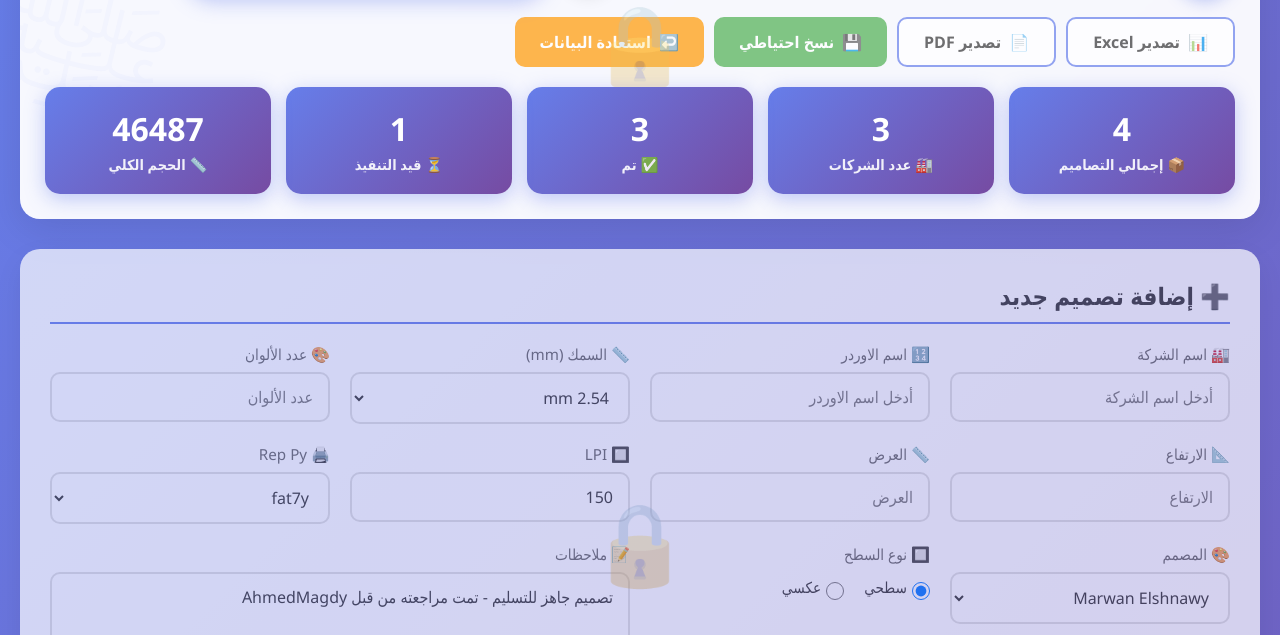
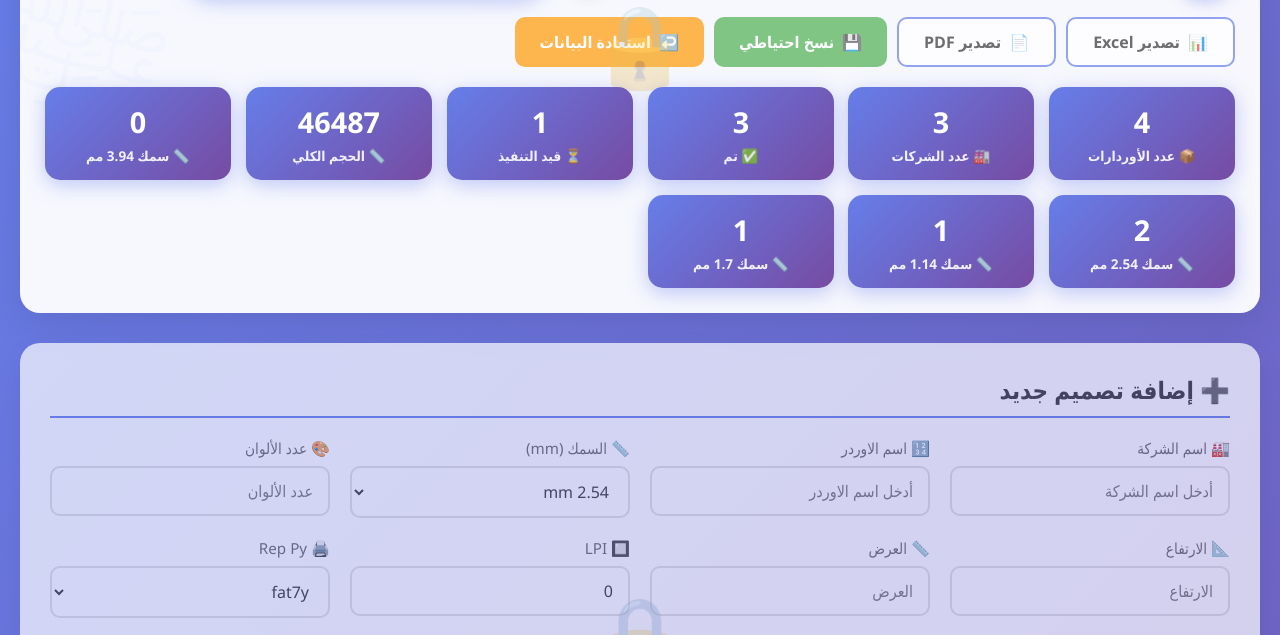
Before and after one commit to Ahmed-Magdy57/INCI-FLEX-EGYPT, a plain HTML site: page index.html in a window 1280 px wide. Shown: the part 108-743 px from the top of the page. Drawn offline with nearby package versions, Linux system fonts and the light colour scheme.

```diff
--- a/index.html
+++ b/index.html
@@ -257,7 +257,7 @@
 
         .stats-container {
             display: grid;
-            grid-template-columns: repeat(auto-fit, minmax(200px, 1fr));
+            grid-template-columns: repeat(auto-fit, minmax(180px, 1fr));
             gap: 15px;
             margin-top: 20px;
             position: relative;
@@ -267,7 +267,7 @@
         .stat-card {
             background: var(--stat-card-bg);
             color: white;
-            padding: 20px;
+            padding: 15px;
             border-radius: 15px;
             font-weight: bold;
             box-shadow: 0 5px 20px rgba(102, 126, 234, 0.4);
@@ -294,12 +294,12 @@
         }
 
         .stat-card .stat-number {
-            font-size: 2em;
+            font-size: 1.8em;
             margin-bottom: 5px;
         }
 
         .stat-card .stat-label {
-            font-size: 0.9em;
+            font-size: 0.85em;
             opacity: 0.9;
         }
 
@@ -1471,7 +1471,7 @@
                 <!-- حقل LPI الجديد -->
                 <div class="form-group">
                     <label>🔲 LPI</label>
-                    <input type="number" id="lpi" step="1" placeholder="مثال: 150" value="150">
+                    <input type="number" id="lpi" step="1" placeholder="مثال: 150" value="0">
                 </div>
                 <div class="form-group">
                     <label>🖨️ Rep Py</label>
@@ -1833,26 +1833,51 @@
 
         if (localStorage.getItem('theme') === 'dark') document.body.classList.add('dark-mode');
 
-        // تصدير Excel مع إضافة الرقم التسلسلي كأرقام متتالية 1، 2، 3، ...
+        // تحديث الإحصائيات - تم التعديل هنا
+        function updateStats() {
+            const totalOrders = tableData.length;
+            const totalCompanies = [...new Set(tableData.map(i => i.company))].length;
+            const doneCount = tableData.filter(i => i.cs === 'done').length;
+            const pendingCount = tableData.filter(i => i.cs === 'pending').length;
+            const totalSize = tableData.reduce((s, i) => s + parseFloat(i.fullSize || 0), 0).toFixed(0);
+
+            // إحصائيات السمك
+            const thickness394 = tableData.filter(i => i.thickness === '3.94').length;
+            const thickness254 = tableData.filter(i => i.thickness === '2.54').length;
+            const thickness114 = tableData.filter(i => i.thickness === '1.14').length;
+            const thickness17 = tableData.filter(i => i.thickness === '1.7').length;
+
+            statsContainer.innerHTML = `
+                <div class="stat-card"><div class="stat-number">${totalOrders}</div><div class="stat-label">📦 عدد الأوردارات</div></div>
+                <div class="stat-card"><div class="stat-number">${totalCompanies}</div><div class="stat-label">🏭 عدد الشركات</div></div>
+                <div class="stat-card"><div class="stat-number">${doneCount}</div><div class="stat-label">✅ تم</div></div>
+                <div class="stat-card"><div class="stat-number">${pendingCount}</div><div class="stat-label">⏳ قيد التنفيذ</div></div>
+                <div class="stat-card"><div class="stat-number">${totalSize}</div><div class="stat-label">📏 الحجم الكلي</div></div>
+                <div class="stat-card"><div class="stat-number">${thickness394}</div><div class="stat-label">📏 سمك 3.94 مم</div></div>
+                <div class="stat-card"><div class="stat-number">${thickness254}</div><div class="stat-label">📏 سمك 2.54 مم</div></div>
+                <div class="stat-card"><div class="stat-number">${thickness114}</div><div class="stat-label">📏 سمك 1.14 مم</div></div>
+                <div class="stat-card"><div class="stat-number">${thickness17}</div><div class="stat-label">📏 سمك 1.7 مم</div></div>
+            `;
+        }
+
+        // تصدير Excel مع الترتيب الجديد
         window.exportToExcel = () => {
             try {
                 const data = tableData.map((item, index) => ({
-                    'الرقم التسلسلي': index + 1, // ترقيم متتالي 1، 2، 3، ...
+                    'التسلسل': index + 1,
+                    'التاريخ': item.date,
                     'الوقت': item.startTime,
-                    'التاريخ': item.date,
+                    'الشركة': item.company,
+                    'اسم الاوردر': item.orderName,
+                    'السمك': item.thickness + ' mm',
                     'LPI': item.lpi || '150',
-                    'اسم الاوردر': item.orderName,
-                    'الشركة': item.company,
-                    'السمك': item.thickness + ' mm',
-                    'الألوان': item.color,
                     'الارتفاع': item.height,
                     'العرض': item.width,
+                    'الألوان': item.color,
                     'الحجم الكلي': item.fullSize,
-                    'Rep Py': item.repPy,
-                    'المصمم': item.designer,
+                    'الحالة': item.cs === 'done' ? 'تم' : 'قيد التنفيذ',
                     'نوع السطح': item.surfaceType,
-                    'الحالة': item.cs === 'done' ? 'تم' : 'قيد التنفيذ',
-                    'ملاحظات': item.notes || '-'
+                    'الملاحظات': item.notes || '-'
                 }));
                 const wb = XLSX.utils.book_new();
                 XLSX.utils.book_append_sheet(wb, XLSX.utils.json_to_sheet(data), 'التصاميم');
@@ -1864,7 +1889,7 @@
             }
         };
 
-        // تصدير PDF مع إضافة الرقم التسلسلي
+        // تصدير PDF (مع الحفاظ على الترتيب الجديد في المستند)
         window.exportToPDF = () => {
             try {
                 const { jsPDF } = window.jspdf;
@@ -1872,19 +1897,21 @@
                 doc.text('تقرير التصاميم', 105, 15, { align: 'center' });
                 doc.text(`التاريخ: ${new Date().toLocaleDateString()}`, 105, 22, { align: 'center' });
                 doc.autoTable({
-                    head: [['تسلسل', 'الوقت', 'التاريخ', 'LPI', 'الاوردر', 'الشركة', 'السمك', 'الألوان', 'السطح', 'المصمم', 'الحالة']],
+                    head: [['تسلسل', 'التاريخ', 'الوقت', 'الشركة', 'الاوردر', 'السمك', 'LPI', 'الارتفاع', 'العرض', 'الألوان', 'الحجم', 'الحالة', 'السطح']],
                     body: tableData.map((item, index) => [
-                        index + 1, // ترقيم متتالي 1، 2، 3، ...
+                        index + 1,
+                        item.date,
                         item.startTime,
-                        item.date,
+                        item.company,
+                        item.orderName,
+                        item.thickness + ' mm',
                         item.lpi || '150',
-                        item.orderName,
-                        item.company,
-                        item.thickness + ' mm',
+                        item.height,
+                        item.width,
                         item.color,
-                        item.surfaceType,
-                        item.designer,
-                        item.cs === 'done' ? 'تم' : 'قيد التنفيذ'
+                        item.fullSize,
+                        item.cs === 'done' ? 'تم' : 'قيد التنفيذ',
+                        item.surfaceType
                     ]),
                     startY: 30
                 });
@@ -1915,17 +1942,6 @@
                 showNotification('✅ تم الاستعادة', 'success');
             }
         };
-
-        // تحديث الإحصائيات
-        function updateStats() {
-            statsContainer.innerHTML = `
-                <div class="stat-card"><div class="stat-number">${tableData.length}</div><div class="stat-label">📦 إجمالي التصاميم</div></div>
-                <div class="stat-card"><div class="stat-number">${[...new Set(tableData.map(i => i.company))].length}</div><div class="stat-label">🏭 عدد الشركات</div></div>
-                <div class="stat-card"><div class="stat-number">${tableData.filter(i => i.cs === 'done').length}</div><div class="stat-label">✅ تم</div></div>
-                <div class="stat-card"><div class="stat-number">${tableData.filter(i => i.cs === 'pending').length}</div><div class="stat-label">⏳ قيد التنفيذ</div></div>
-                <div class="stat-card"><div class="stat-number">${tableData.reduce((s, i) => s + parseFloat(i.fullSize || 0), 0).toFixed(0)}</div><div class="stat-label">📏 الحجم الكلي</div></div>
-            `;
-        }
 
         // تغيير الحالة
         window.toggleStatus = (index, event) => {
```
